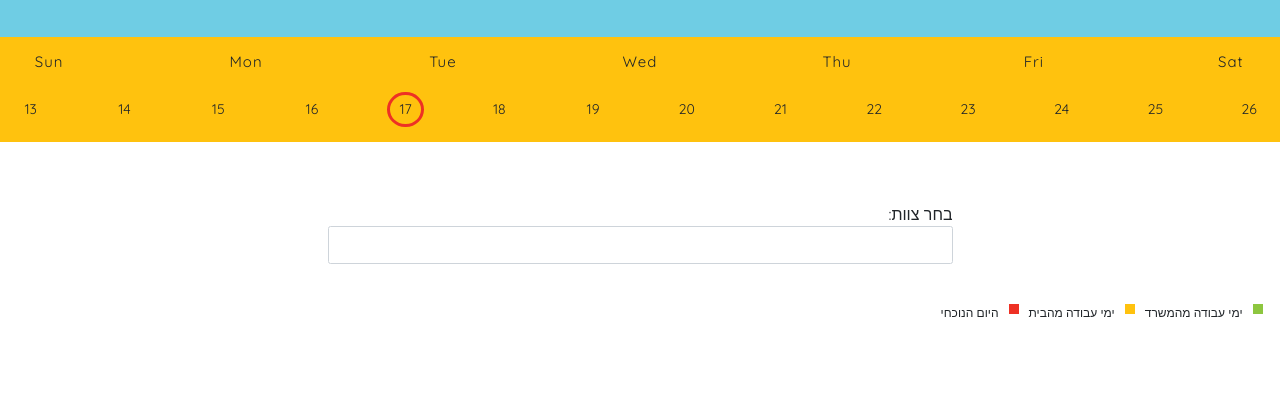
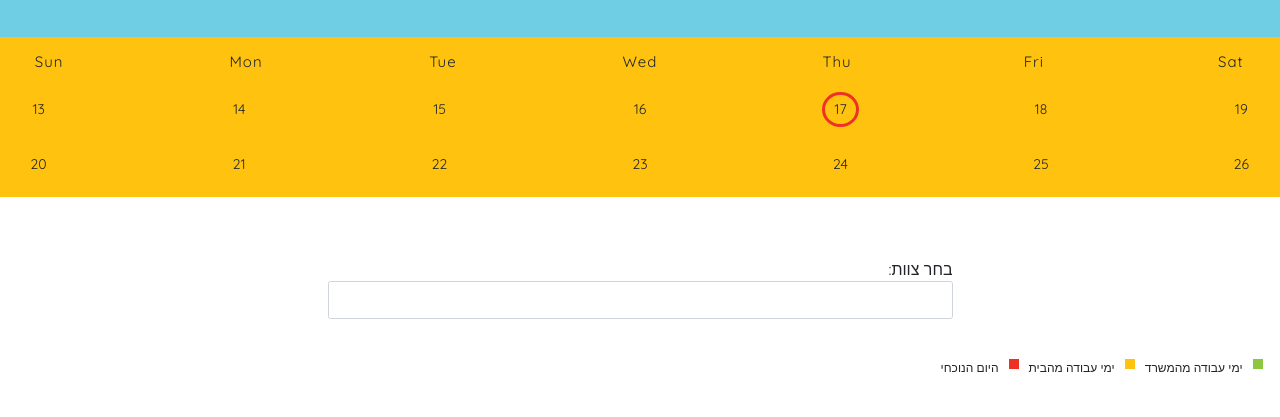
Before and after one commit to nati-grossman/Office-work-days, a plain HTML site: page index.html in a window 1280 px wide. Shown: the part 592-1009 px from the top of the page. Before the commit the page ends 954 px from the top, so only its background shows below. Drawn offline with nearby package versions, Linux system fonts and the light colour scheme.

Commit message:
Add 2 week commit

```diff
--- a/index.html
+++ b/index.html
@@ -39,7 +39,10 @@
                     <div id="Fri">Fri</div>
                     <div id="Sat">Sat</div>
                 </div>
-                <div class="currentDays d-flex justify-content-between"></div>
+                <div>
+                    <div id="firstWeek" class="currentDays d-flex justify-content-between px-3"></div>
+                    <div id="secondWeek" class="currentDays d-flex justify-content-between px-3"></div>
+                </div>
             </div>
 
         </div>
--- a/script.js
+++ b/script.js
@@ -49,7 +49,7 @@ const Datediff = (thisDay) => {
     var day1 = new Date(dayZero);
     var day2 = new Date(thisDay);
 
-    return Math.round((day2 - day1)/(1000*60*60*24));
+    return Math.round(Math.abs(day2 - day1)/(1000*60*60*24));
 };
 
 const AddDate = () => {
@@ -69,13 +69,22 @@ const BuildWeek = () => {
 const BuildNumbersOfWeek = () => {
     let days = "";
 
-    for(let i = 0; i < 14 ; i++) {
+    for(let i = 0; i < 7 ; i++) {
         let nameDay = "num-" + week[i].toISOString().split('T')[0];
         let numberDay = week[i].getDate();
         days += `<div id="${nameDay}">${numberDay}</div>`;
     }
 
-    document.querySelector(".currentDays").innerHTML = days;
+    document.querySelector("#firstWeek").innerHTML = days;
+
+    days = "";
+    for(let i = 7; i < 14 ; i++) {
+        let nameDay = "num-" + week[i].toISOString().split('T')[0];
+        let numberDay = week[i].getDate();
+        days += `<div id="${nameDay}">${numberDay}</div>`;
+    }
+
+    document.querySelector("#secondWeek").innerHTML = days;
 };
 
 const AddBorderToCurrentDay = () => {
@@ -102,8 +111,8 @@ const FocusToTeamsSelect = () => {
             let day = document.querySelector(".currentDate p").innerHTML;
             day = day.split(' ')[3];
 
-            let diffDay = Datediff(new Date(week[i]))%14;
-
+            let diffDay = Datediff(new Date(week[i]))%14 + 1;
+              console.log(diffDay);
             if(arrayWorkDaysOffice[diffDay]) {
                 let idNumberDay = "#num-" + week[i].toISOString().split('T')[0];
                 if(document.querySelector(idNumberDay) != null)
```
